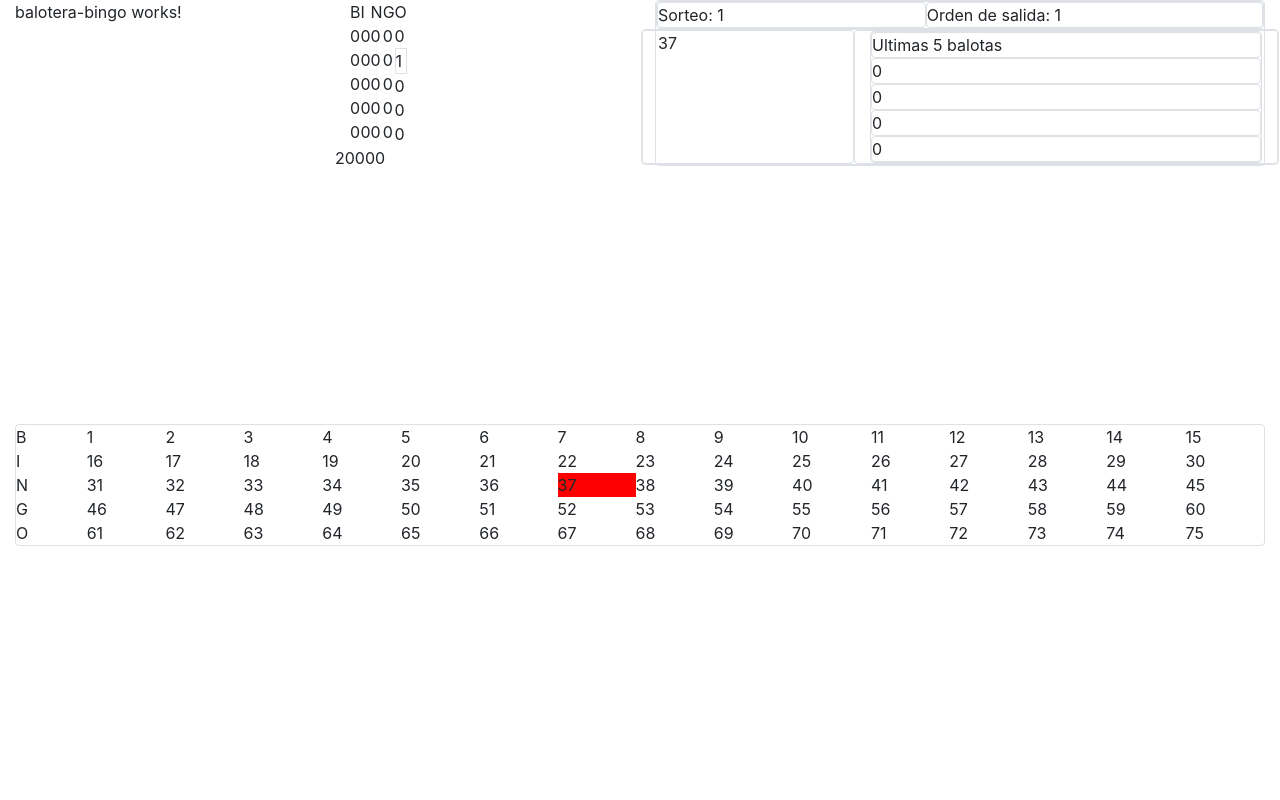
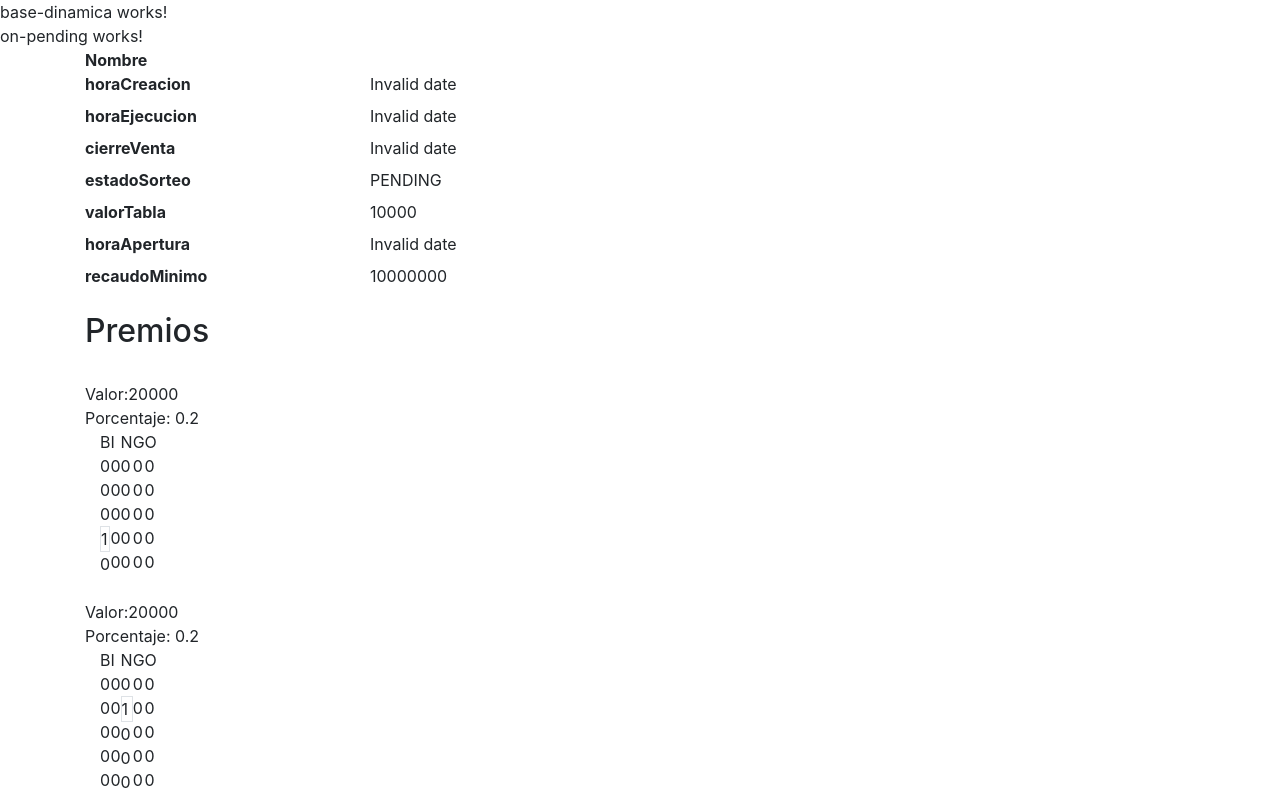
Before and after one commit to phipex/angular-bingo, an Angular app: page /onpending in a window 1280 px wide. Shown: the top 800 px of the page. Built offline with nearby package versions, Linux system fonts and the light colour scheme.

Commit message:
carga dinamica de componentes:5 files modified, 5 added

```diff
--- a/src/app/Servicios/sorteo-bingo.service.ts
+++ b/src/app/Servicios/sorteo-bingo.service.ts
@@ -25,7 +25,7 @@ export class SorteoBingoService {
     sorteo.horaEjecucion = moment("2019-01-01T01:01:01.000-500");
     sorteo.horaProgramacion = moment("2019-01-01T01:01:01.000-500");
     sorteo.cierreVenta = moment("2019-01-01T01:01:01.000-500");
-    sorteo.estadoSorteo = EstadoSorteo.STARTED;
+    sorteo.estadoSorteo = EstadoSorteo.PENDING;
     sorteo.valorTabla = 10000;
     sorteo.horaApertura = moment("2019-01-01T01:01:01.000-500");
     sorteo.recaudoMinimo = sorteo.valorTabla * 1000;
--- a/src/app/app.component.html
+++ b/src/app/app.component.html
@@ -1 +1,3 @@
-<router-outlet></router-outlet>
+<!--<router-outlet></router-outlet>-->
+
+<app-base-dinamica></app-base-dinamica>
--- a/src/app/app.component.ts
+++ b/src/app/app.component.ts
@@ -22,46 +22,7 @@ export class AppComponent implements OnInit {
   ) { }
 
   ngOnInit() {
-    this.route.paramMap.subscribe(params => {
-      this.idSala = params.get('idSala') || 1;
-      this.idSorteo = params.get('idSorteo') || 1;
-      this.nombreOperador = params.get('nombreOperador') || 1;
 
-      console.log(this.idSala);
-      console.log(this.idSorteo);
-      console.log(this.nombreOperador);
-
-      if(!this.idSala){
-        console.log("no llego nada");
-        //return;
-      }
-
-      this.sorteo =this.sorteoService.getSorteoById(this.idSorteo);
-      console.log("this.sorteo",this.sorteo);
-
-      this.sorteoService.saveTemp(this.sorteo);
-
-      let estado = this.sorteo.estadoSorteo;
-      console.log(estado, (EstadoSorteo.PENDING == estado), EstadoSorteo.PENDING);
-
-      if(EstadoSorteo.PENDING == estado){
-        this.router.navigate(['/onpending'], { skipLocationChange: true });
-        return;
-      }
-
-      if(EstadoSorteo.STARTED == estado){
-        this.router.navigate(['/onplay', this.idSorteo], { skipLocationChange: true });
-        return;
-      }
-      if(EstadoSorteo.CANCELED == estado){
-        this.router.navigate(['/oncanceled'], { skipLocationChange: true });
-        return;
-      }
-      if(EstadoSorteo.FINISHED == estado){
-        this.router.navigate(['/onfinished'], { skipLocationChange: true });
-        return;
-      }/**/
-    });
   }
 
 }
--- a/src/app/app.module.ts
+++ b/src/app/app.module.ts
@@ -26,10 +26,12 @@ import { PremiosComponent } from './premios/premios.component';
 import { GanadoresComponent } from './ganadores/ganadores.component';
 import { MisCartonesComponent } from './mis-cartones/mis-cartones.component';
 import { MisApuestasService } from './Servicios/mis-apuestas.service';
+import { BaseDinamicaComponent } from './base-dinamica/base-dinamica.component';
+import { DcDirective } from './base-dinamica/dc.directive';
 @NgModule({
   imports:      [ AppRoutingModule, BrowserModule, FormsModule, NgbModule,
     HttpClientModule ],
-  declarations: [ AppComponent, HelloComponent, TableroBingoComponent, InfoBingoComponent, BaloteraBingoComponent, OnPlayComponent, OnFinishedComponent, OnPendingComponent, OnCloseSalesComponent, FullInfoBingoComponent, FiguraComponent, ApuestaComponent, OnCanceledComponent, PremiosComponent, GanadoresComponent, MisCartonesComponent ],
+  declarations: [ AppComponent, HelloComponent, TableroBingoComponent, InfoBingoComponent, BaloteraBingoComponent, OnPlayComponent, OnFinishedComponent, OnPendingComponent, OnCloseSalesComponent, FullInfoBingoComponent, FiguraComponent, ApuestaComponent, OnCanceledComponent, PremiosComponent, GanadoresComponent, MisCartonesComponent, BaseDinamicaComponent, DcDirective ],
   bootstrap:    [ AppComponent ],
   providers: [SorteoBingoService, FiguraBingoService, PremioServiceService, BalotasServiceService, MisApuestasService]
 })
--- /dev/null
+++ b/src/app/base-dinamica/base-dinamica.component.html
@@ -0,0 +1,4 @@
+<p>
+base-dinamica works!
+<ng-template appDc></ng-template>
+</p>
--- /dev/null
+++ b/src/app/base-dinamica/base-dinamica.component.ts
@@ -0,0 +1,77 @@
+import { Component, OnInit, ComponentFactoryResolver, ViewChild,Type } from '@angular/core';
+import { SorteoBingoService } from '../Servicios/sorteo-bingo.service';
+import { Sorteo, ISorteo, EstadoSorteo } from '../Modelos/sorteo.model';
+
+import { DcDirective } from './dc.directive';
+import { DinamicComponent } from './dinamic-component';
+import { OnPlayComponent } from '../on-play/on-play.component';
+import { OnPendingComponent } from '../on-pending/on-pending.component';
+import { OnCanceledComponent } from '../on-canceled/on-canceled.component';
+import { OnFinishedComponent } from '../on-finished/on-finished.component';
+
+@Component({
+  selector: 'app-base-dinamica',
+  templateUrl: './base-dinamica.component.html',
+  styleUrls: ['./base-dinamica.component.css']
+})
+export class BaseDinamicaComponent implements OnInit {
+
+  @ViewChild(DcDirective, {static: true}) adHost: DcDirective;
+
+  idSala;
+  idSorteo;
+  nombreOperador;
+  sorteo: ISorteo;
+  constructor(
+    private sorteoService: SorteoBingoService,
+    private componentFactoryResolver: ComponentFactoryResolver) { }
+
+  ngOnInit() {
+
+
+      this.sorteo =this.sorteoService.getSorteoById(this.idSorteo);
+      console.log("this.sorteo",this.sorteo);
+
+      this.sorteoService.saveTemp(this.sorteo);
+
+      let estado = this.sorteo.estadoSorteo;
+      console.log(estado, (EstadoSorteo.PENDING == estado), EstadoSorteo.PENDING);
+
+      if(EstadoSorteo.PENDING == estado){
+        this.loadComponent(OnPendingComponent);
+
+        return;
+      }
+
+      if(EstadoSorteo.STARTED == estado){
+        this.loadComponent(OnPlayComponent);
+
+        return;
+      }
+      if(EstadoSorteo.CANCELED == estado){
+        this.loadComponent(OnCanceledComponent);
+
+        return;
+      }
+      if(EstadoSorteo.FINISHED == estado){
+        this.loadComponent(OnFinishedComponent);
+
+        return;
+      }/**/
+
+
+
+    this.loadComponent(OnPlayComponent);
+
+  }
+
+  loadComponent(component: Type<any> ) {
+    const componentFactory = this.componentFactoryResolver.resolveComponentFactory(component);
+
+    const viewContainerRef = this.adHost.viewContainerRef;
+    viewContainerRef.clear();
+
+    const componentRef = viewContainerRef.createComponent(componentFactory);
+  }
+
+}
--- /dev/null
+++ b/src/app/base-dinamica/dc.directive.ts
@@ -0,0 +1,10 @@
+import { Directive, ViewContainerRef } from '@angular/core';
+
+@Directive({
+  selector: '[appDc]'
+})
+export class DcDirective {
+
+  constructor(public viewContainerRef: ViewContainerRef) { }
+
+}
--- /dev/null
+++ b/src/app/base-dinamica/dinamic-component.ts
@@ -0,0 +1,2 @@
+export interface DinamicComponent {
+}
--- a/src/app/on-play/on-play.component.ts
+++ b/src/app/on-play/on-play.component.ts
@@ -10,12 +10,13 @@ import { ActivatedRoute, Router } from '@angular/router';
 import { SorteoBingoService } from '../Servicios/sorteo-bingo.service';
 import { BalotasServiceService } from '../Servicios/balotas-service.service';
 import { PremioServiceService } from '../Servicios/premio-service.service';
+import { DinamicComponent } from '../base-dinamica/dinamic-component';
 @Component({
   selector: 'app-on-play',
   templateUrl: './on-play.component.html',
   styleUrls: ['./prueba.scss']
 })
-export class OnPlayComponent implements OnInit {
+export class OnPlayComponent implements OnInit, DinamicComponent {
   idSorteo;
 
   balotas: IBalotaBingo[];
```
Also changed, not shown: src/app/base-dinamica/base-dinamica.component.css (added).
